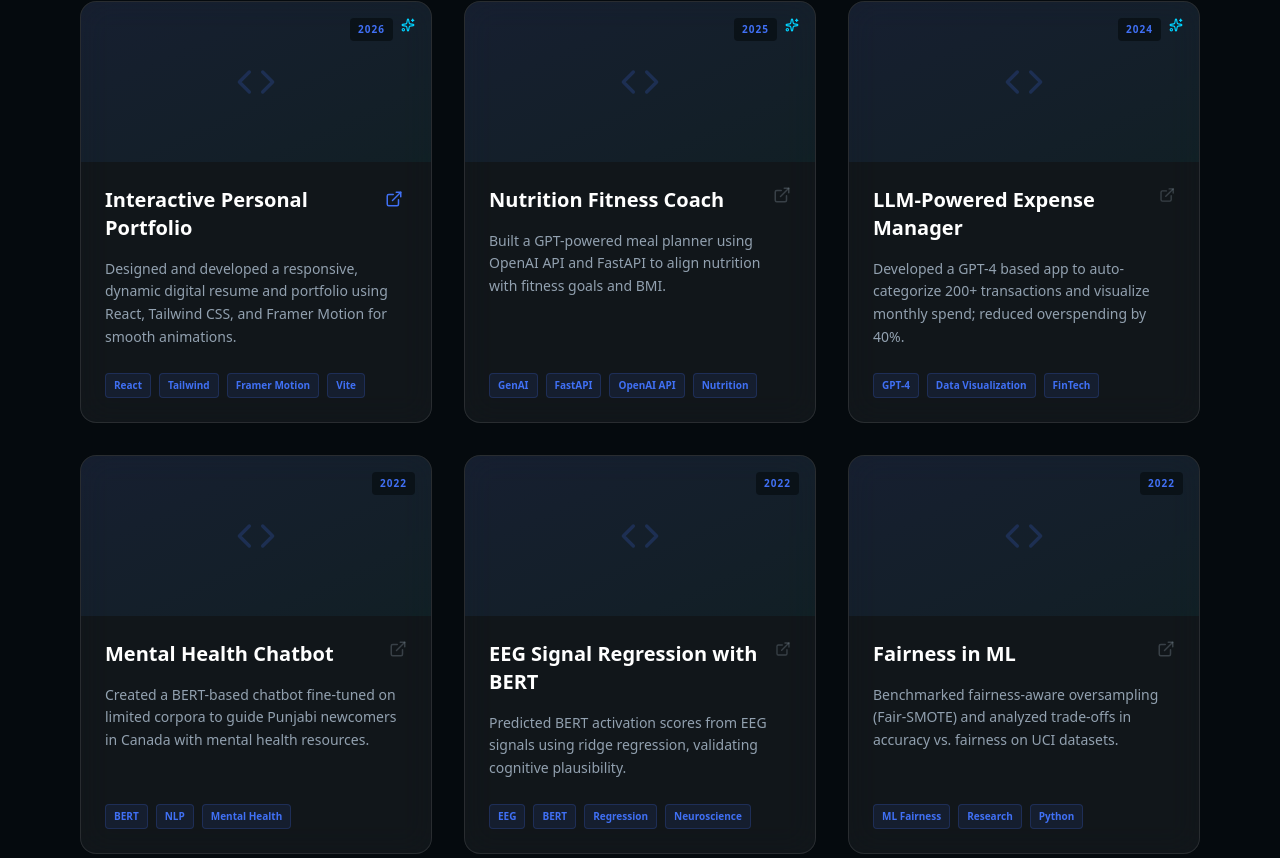
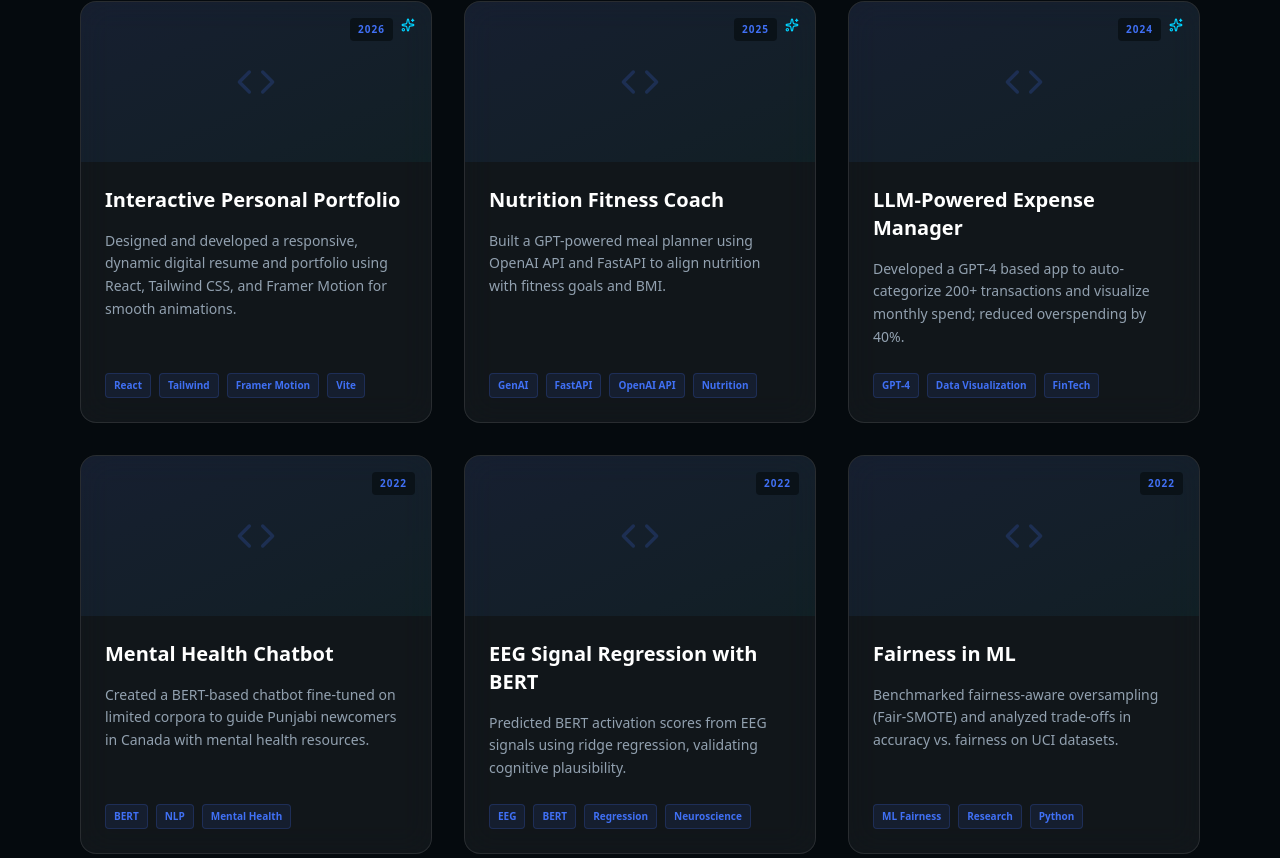
Before and after one commit to TheRohanVerma/Rohan_Portfolio, a React (Vite) app: page / in a window 1280 px wide. Shown: the part 4602-5460 px from the top of the page. Built offline with nearby package versions, Linux system fonts and the light colour scheme.

Commit message:
Remove external link buttons from projects

```diff
--- a/src/components/Projects.jsx
+++ b/src/components/Projects.jsx
@@ -1,7 +1,7 @@
 import React from 'react';
 import { motion } from 'framer-motion';
 import SectionHeader from './SectionHeader';
-import { ExternalLink, Code, Sparkles, Coffee } from 'lucide-react';
+import { Code, Sparkles, Coffee } from 'lucide-react';
 
 const projects = [
     {
@@ -109,13 +109,6 @@ const Projects = () => {
                         <div className="p-6 flex-1 flex flex-col">
                             <div className="flex justify-between items-start mb-4">
                                 <h3 className="text-xl font-bold text-white group-hover:text-primary transition-colors">{proj.title}</h3>
-                                {proj.link ? (
-                                    <a href={proj.link} target="_blank" rel="noreferrer" className="block p-1 transform hover:scale-110 transition-transform">
-                                        <ExternalLink size={18} className="text-primary hover:text-white drop-shadow-[0_0_8px_rgba(var(--color-primary),0.8)]" />
-                                    </a>
-                                ) : (
-                                    <ExternalLink size={18} className="text-slate-gray/30" />
-                                )}
                             </div>
                             <p className="text-slate-gray text-sm mb-6 leading-relaxed flex-1">
                                 {proj.desc}
```
